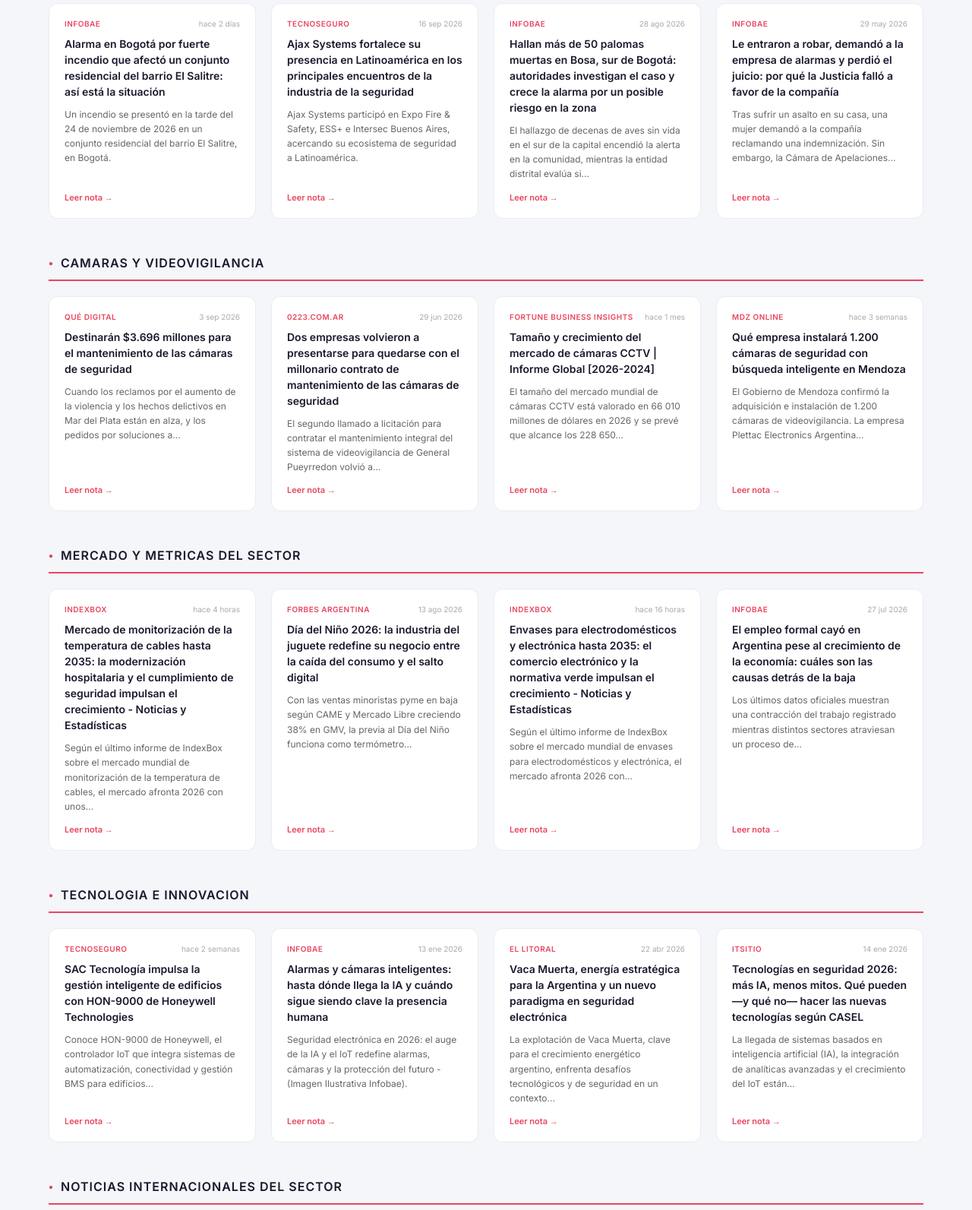
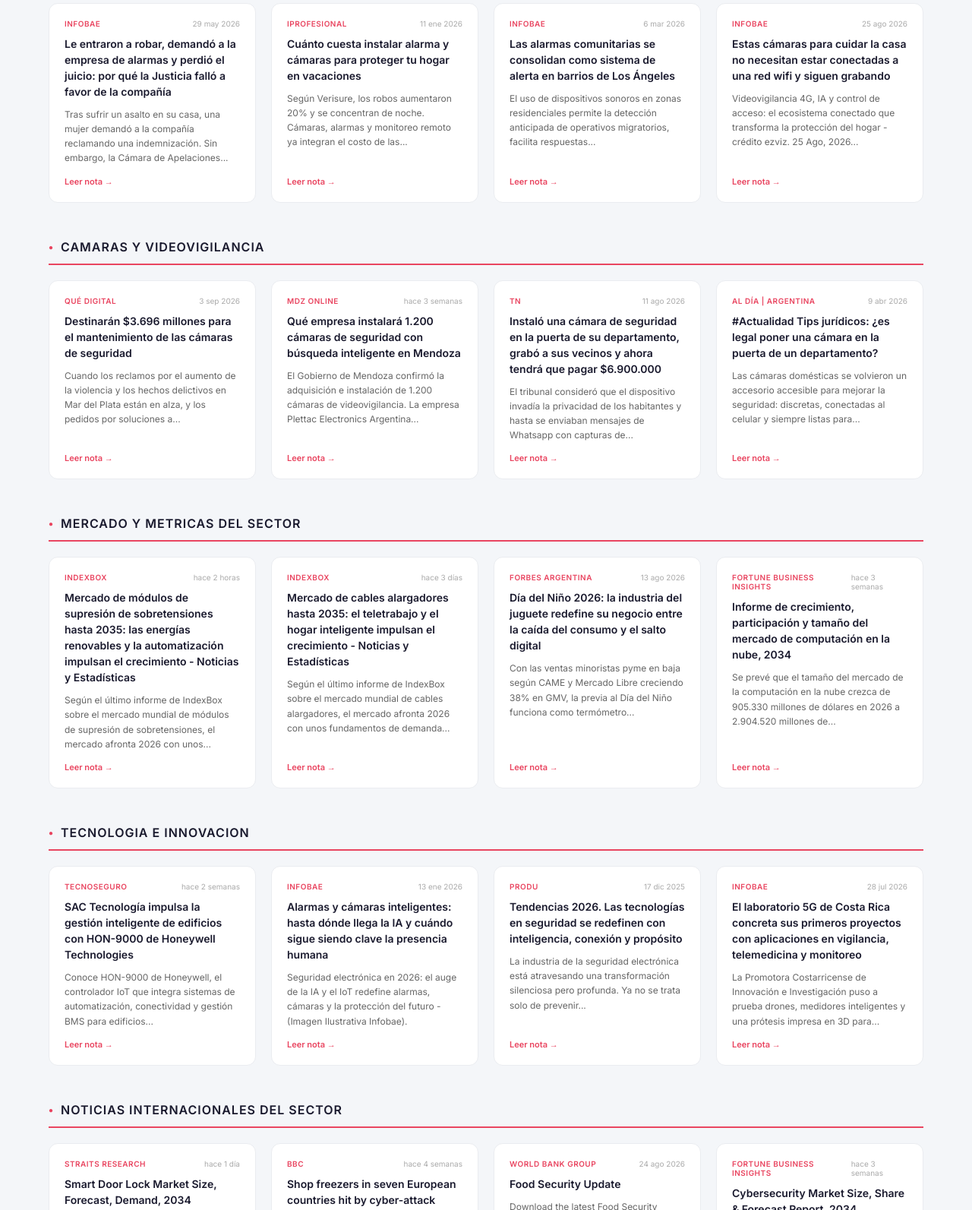
Before and after one commit to llainox-28/noticias-seguridad, a plain HTML site: page docs/index.html in a window 1280 px wide. Shown: the part 720-2313 px from the top of the page at 76% size. Drawn offline with Linux system fonts and the light colour scheme.

Commit message:
Noticias actualizadas

```diff
--- a/docs/index.html
+++ b/docs/index.html
@@ -198,7 +198,7 @@
   <p class="header-sub">Monitoreo · Alarmas · Cámaras · Mercado · Tecnología</p>
   <div class="header-date">
     <div class="dot-live"></div>
-    Actualizado el 27/11/2026 a las 19:43 hs
+    Actualizado el 28/11/2026 a las 18:34 hs
   </div>
 </div>
 
@@ -221,16 +221,6 @@
               <span class="leer-mas">Leer nota →</span>
             </a>
 
-            <a href="https://buenosaires.gob.ar/gcaba_historico/noticias/para-enfrentar-el-fenomeno-de-el-nino-la-ciudad-implementa-un-plan-de" target="_blank" class="card">
-              <div class="card-meta">
-                <span class="fuente">Buenos Aires Ciudad</span>
-                <span class="fecha-card">1 sep 2026</span>
-              </div>
-              <h3>Para enfrentar el fenómeno de “El Niño”, la Ciudad implementa un Plan de Acción con alertas, control y monitoreo en las 15 comunas</h3>
-              <p>La Ciudad implementó un plan de acción preventivo y de respuesta basado en alertas meteorológicas, monitoreo de zonas de riesgo y despliegue...</p>
-              <span class="leer-mas">Leer nota →</span>
-            </a>
-
             <a href="https://www.infobae.com/economia/2026/09/13/alerta-por-el-crecimiento-de-ciberataques-en-america-latina-el-antecedente-que-encendio-alarmas-y-que-pasa-en-la-argentina/" target="_blank" class="card">
               <div class="card-meta">
                 <span class="fuente">Infobae</span>
@@ -250,6 +240,16 @@
               <p>Verisure Argentina se posiciona como la alarma preferida por los argentinos. Sus modelos priorizan la prevención y el monitoreo profesional.</p>
               <span class="leer-mas">Leer nota →</span>
             </a>
+
+            <a href="https://www.iprofesional.com/actualidad/445532-cuanto-cuesta-instalar-alarma-y-camaras-para-proteger-tu-hogar-en-vacaciones" target="_blank" class="card">
+              <div class="card-meta">
+                <span class="fuente">iProfesional</span>
+                <span class="fecha-card">11 ene 2026</span>
+              </div>
+              <h3>Cuánto cuesta instalar alarma y cámaras para proteger tu hogar en vacaciones</h3>
+              <p>Según Verisure, los robos aumentaron 20% y se concentran de noche. Cámaras, alarmas y monitoreo remoto ya integran el costo de las...</p>
+              <span class="leer-mas">Leer nota →</span>
+            </a>
                 </div></div>
         <div class="seccion">
           <div class="seccion-header">
@@ -258,36 +258,6 @@
           </div>
           <div class="grid">
 
-            <a href="https://www.infobae.com/colombia/2026/11/24/alarma-en-bogota-por-fuerte-incendio-que-afecto-un-conjunto-residencial-del-barrio-el-salitre-asi-esta-la-situacion/" target="_blank" class="card">
-              <div class="card-meta">
-                <span class="fuente">Infobae</span>
-                <span class="fecha-card">hace 2 días</span>
-              </div>
-              <h3>Alarma en Bogotá por fuerte incendio que afectó un conjunto residencial del barrio El Salitre: así está la situación</h3>
-              <p>Un incendio se presentó en la tarde del 24 de noviembre de 2026 en un conjunto residencial del barrio El Salitre, en Bogotá.</p>
-              <span class="leer-mas">Leer nota →</span>
-            </a>
-
-            <a href="https://www.tecnoseguro.com/noticias/empresas/ajax-systems-seguridad-latinoamerica" target="_blank" class="card">
-              <div class="card-meta">
-                <span class="fuente">TECNOSeguro</span>
-                <span class="fecha-card">16 sep 2026</span>
-              </div>
-              <h3>Ajax Systems fortalece su presencia en Latinoamérica en los principales encuentros de la industria de la seguridad</h3>
-              <p>Ajax Systems participó en Expo Fire & Safety, ESS+ e Intersec Buenos Aires, acercando su ecosistema de seguridad a Latinoamérica.</p>
-              <span class="leer-mas">Leer nota →</span>
-            </a>
-
-            <a href="https://www.infobae.com/colombia/2026/08/29/hallan-mas-de-50-palomas-muertas-en-bosa-sur-de-bogota-autoridades-investigan-el-caso-y-crece-la-alarma-por-un-posible-riesgo-en-la-zona/" target="_blank" class="card">
-              <div class="card-meta">
-                <span class="fuente">Infobae</span>
-                <span class="fecha-card">28 ago 2026</span>
-              </div>
-              <h3>Hallan más de 50 palomas muertas en Bosa, sur de Bogotá: autoridades investigan el caso y crece la alarma por un posible riesgo en la zona</h3>
-              <p>El hallazgo de decenas de aves sin vida en el sur de la capital encendió la alerta en la comunidad, mientras la entidad distrital evalúa si...</p>
-              <span class="leer-mas">Leer nota →</span>
-            </a>
-
             <a href="https://www.infobae.com/judiciales/2026/05/29/le-entraron-a-robar-demando-a-la-empresa-de-alarmas-y-perdio-el-juicio-por-que-la-justicia-fallo-a-favor-de-la-compania/" target="_blank" class="card">
               <div class="card-meta">
                 <span class="fuente">Infobae</span>
@@ -295,6 +265,36 @@
               </div>
               <h3>Le entraron a robar, demandó a la empresa de alarmas y perdió el juicio: por qué la Justicia falló a favor de la compañía</h3>
               <p>Tras sufrir un asalto en su casa, una mujer demandó a la compañía reclamando una indemnización. Sin embargo, la Cámara de Apelaciones...</p>
+              <span class="leer-mas">Leer nota →</span>
+            </a>
+
+            <a href="https://www.iprofesional.com/actualidad/445532-cuanto-cuesta-instalar-alarma-y-camaras-para-proteger-tu-hogar-en-vacaciones" target="_blank" class="card">
+              <div class="card-meta">
+                <span class="fuente">iProfesional</span>
+                <span class="fecha-card">11 ene 2026</span>
+              </div>
+              <h3>Cuánto cuesta instalar alarma y cámaras para proteger tu hogar en vacaciones</h3>
+              <p>Según Verisure, los robos aumentaron 20% y se concentran de noche. Cámaras, alarmas y monitoreo remoto ya integran el costo de las...</p>
+              <span class="leer-mas">Leer nota →</span>
+            </a>
+
+            <a href="https://www.infobae.com/estados-unidos/2026/03/06/las-alarmas-comunitarias-se-consolidan-como-sistema-de-alerta-en-barrios-de-los-angeles/" target="_blank" class="card">
+              <div class="card-meta">
+                <span class="fuente">Infobae</span>
+                <span class="fecha-card">6 mar 2026</span>
+              </div>
+              <h3>Las alarmas comunitarias se consolidan como sistema de alerta en barrios de Los Ángeles</h3>
+              <p>El uso de dispositivos sonoros en zonas residenciales permite la detección anticipada de operativos migratorios, facilita respuestas...</p>
+              <span class="leer-mas">Leer nota →</span>
+            </a>
+
+            <a href="https://www.infobae.com/tecno/2026/08/25/estas-camaras-para-cuidar-la-casa-no-necesitan-estar-conectadas-a-una-red-wifi-y-siguen-grabando/" target="_blank" class="card">
+              <div class="card-meta">
+                <span class="fuente">Infobae</span>
+                <span class="fecha-card">25 ago 2026</span>
+              </div>
+              <h3>Estas cámaras para cuidar la casa no necesitan estar conectadas a una red wifi y siguen grabando</h3>
+              <p>Videovigilancia 4G, IA y control de acceso: el ecosistema conectado que transforma la protección del hogar - crédito ezviz. 25 Ago, 2026...</p>
               <span class="leer-mas">Leer nota →</span>
             </a>
                 </div></div>
@@ -315,26 +315,6 @@
               <span class="leer-mas">Leer nota →</span>
             </a>
 
-            <a href="https://www.0223.com.ar/nota/2026-6-29-20-10-0-dos-empresas-volvieron-a-presentarse-para-quedarse-con-el-millonario-contrato-de-mantenimiento-de-las-camaras-de-seguridad" target="_blank" class="card">
-              <div class="card-meta">
-                <span class="fuente">0223.com.ar</span>
-                <span class="fecha-card">29 jun 2026</span>
-              </div>
-              <h3>Dos empresas volvieron a presentarse para quedarse con el millonario contrato de mantenimiento de las cámaras de seguridad</h3>
-              <p>El segundo llamado a licitación para contratar el mantenimiento integral del sistema de videovigilancia de General Pueyrredon volvió a...</p>
-              <span class="leer-mas">Leer nota →</span>
-            </a>
-
-            <a href="https://www.fortunebusinessinsights.com/es/cctv-camera-market-107115" target="_blank" class="card">
-              <div class="card-meta">
-                <span class="fuente">Fortune Business Insights</span>
-                <span class="fecha-card">hace 1 mes</span>
-              </div>
-              <h3>Tamaño y crecimiento del mercado de cámaras CCTV | Informe Global [2026-2024]</h3>
-              <p>El tamaño del mercado mundial de cámaras CCTV está valorado en 66 010 millones de dólares en 2026 y se prevé que alcance los 228 650...</p>
-              <span class="leer-mas">Leer nota →</span>
-            </a>
-
             <a href="https://www.mdzol.com/politica/2026/11/5/que-empresa-instalara-1200-camaras-de-seguridad-con-busqueda-inteligente-en-mendoza-1993243.html" target="_blank" class="card">
               <div class="card-meta">
                 <span class="fuente">MDZ Online</span>
@@ -342,6 +322,26 @@
               </div>
               <h3>Qué empresa instalará 1.200 cámaras de seguridad con búsqueda inteligente en Mendoza</h3>
               <p>El Gobierno de Mendoza confirmó la adquisición e instalación de 1.200 cámaras de videovigilancia. La empresa Plettac Electronics Argentina...</p>
+              <span class="leer-mas">Leer nota →</span>
+            </a>
+
+            <a href="https://tn.com.ar/sociedad/2026/08/11/instalo-una-camara-de-seguridad-en-la-puerta-de-su-departamento-grabo-a-sus-vecinos-y-ahora-tendra-que-pagar-6900000/" target="_blank" class="card">
+              <div class="card-meta">
+                <span class="fuente">TN</span>
+                <span class="fecha-card">11 ago 2026</span>
+              </div>
+              <h3>Instaló una cámara de seguridad en la puerta de su departamento, grabó a sus vecinos y ahora tendrá que pagar $6.900.000</h3>
+              <p>El tribunal consideró que el dispositivo invadía la privacidad de los habitantes y hasta se enviaban mensajes de Whatsapp con capturas de...</p>
+              <span class="leer-mas">Leer nota →</span>
+            </a>
+
+            <a href="https://aldiaargentina.microjuris.com/2026/04/09/actualidad-tips-juridicos-es-legal-poner-una-camara-en-la-puerta-de-un-departamento/" target="_blank" class="card">
+              <div class="card-meta">
+                <span class="fuente">al día | argentina</span>
+                <span class="fecha-card">9 abr 2026</span>
+              </div>
+              <h3>#Actualidad Tips jurídicos: ¿es legal poner una cámara en la puerta de un departamento?</h3>
+              <p>Las cámaras domésticas se volvieron un accesorio accesible para mejorar la seguridad: discretas, conectadas al celular y siempre listas para...</p>
               <span class="leer-mas">Leer nota →</span>
             </a>
                 </div></div>
@@ -352,13 +352,23 @@
           </div>
           <div class="grid">
 
-            <a href="https://www.indexbox.io/es/blog/cable-temperature-monitoring-market-forecast-to-2035-growth-driven-by-hospital-infrastructure-modernization-and-safety-compliance/" target="_blank" class="card">
+            <a href="https://www.indexbox.io/es/blog/surge-suppression-modules-market-forecast-to-2035-driven-by-renewable-energy-and-automation-demand/" target="_blank" class="card">
               <div class="card-meta">
                 <span class="fuente">IndexBox</span>
-                <span class="fecha-card">hace 4 horas</span>
+                <span class="fecha-card">hace 2 horas</span>
               </div>
-              <h3>Mercado de monitorización de la temperatura de cables hasta 2035: la modernización hospitalaria y el cumplimiento de seguridad impulsan el crecimiento - Noticias y Estadísticas</h3>
-              <p>Según el último informe de IndexBox sobre el mercado mundial de monitorización de la temperatura de cables, el mercado afronta 2026 con unos...</p>
+              <h3>Mercado de módulos de supresión de sobretensiones hasta 2035: las energías renovables y la automatización impulsan el crecimiento - Noticias y Estadísticas</h3>
+              <p>Según el último informe de IndexBox sobre el mercado mundial de módulos de supresión de sobretensiones, el mercado afronta 2026 con unos...</p>
+              <span class="leer-mas">Leer nota →</span>
+            </a>
+
+            <a href="https://www.indexbox.io/es/blog/extension-cord-market-forecast-to-2035-demand-to-accelerate-as-home-office-and-smart-home-setups-proliferate/" target="_blank" class="card">
+              <div class="card-meta">
+                <span class="fuente">IndexBox</span>
+                <span class="fecha-card">hace 3 días</span>
+              </div>
+              <h3>Mercado de cables alargadores hasta 2035: el teletrabajo y el hogar inteligente impulsan el crecimiento - Noticias y Estadísticas</h3>
+              <p>Según el último informe de IndexBox sobre el mercado mundial de cables alargadores, el mercado afronta 2026 con unos fundamentos de demanda...</p>
               <span class="leer-mas">Leer nota →</span>
             </a>
 
@@ -372,23 +382,13 @@
               <span class="leer-mas">Leer nota →</span>
             </a>
 
-            <a href="https://www.indexbox.io/es/blog/household-and-electronics-packaging-market-forecast-to-2035-driven-by-e-commerce-and-sustainability-mandates/" target="_blank" class="card">
+            <a href="https://www.fortunebusinessinsights.com/es/cloud-computing-market-102697" target="_blank" class="card">
               <div class="card-meta">
-                <span class="fuente">IndexBox</span>
-                <span class="fecha-card">hace 16 horas</span>
+                <span class="fuente">Fortune Business Insights</span>
+                <span class="fecha-card">hace 3 semanas</span>
               </div>
-              <h3>Envases para electrodomésticos y electrónica hasta 2035: el comercio electrónico y la normativa verde impulsan el crecimiento - Noticias y Estadísticas</h3>
-              <p>Según el último informe de IndexBox sobre el mercado mundial de envases para electrodomésticos y electrónica, el mercado afronta 2026 con...</p>
-              <span class="leer-mas">Leer nota →</span>
-            </a>
-
-            <a href="https://www.infobae.com/economia/2026/07/27/el-empleo-formal-cayo-en-argentina-pese-al-crecimiento-de-la-economia-cuales-son-las-causas-detras-de-la-baja/" target="_blank" class="card">
-              <div class="card-meta">
-                <span class="fuente">Infobae</span>
-                <span class="fecha-card">27 jul 2026</span>
-              </div>
-              <h3>El empleo formal cayó en Argentina pese al crecimiento de la economía: cuáles son las causas detrás de la baja</h3>
-              <p>Los últimos datos oficiales muestran una contracción del trabajo registrado mientras distintos sectores atraviesan un proceso de...</p>
+              <h3>Informe de crecimiento, participación y tamaño del mercado de computación en la nube, 2034</h3>
+              <p>Se prevé que el tamaño del mercado de la computación en la nube crezca de 905.330 millones de dólares en 2026 a 2.904.520 millones de...</p>
               <span class="leer-mas">Leer nota →</span>
             </a>
                 </div></div>
@@ -419,23 +419,23 @@
               <span class="leer-mas">Leer nota →</span>
             </a>
 
-            <a href="https://www.ellitoral.com/opinion/tecnologia-seguridad-energia-infraestructura-industrializacion-modernizacion-petroleo-gas-combustibles-hidrocarburos-planificacion_0_7HFh8JoUGd.html" target="_blank" class="card">
+            <a href="https://www.produ.com/tecnologia/noticias/tendencias-2026-las-tecnologias-en-seguridad-se-redefinen-con-inteligencia-conexion-y-proposito/" target="_blank" class="card">
               <div class="card-meta">
-                <span class="fuente">El Litoral</span>
-                <span class="fecha-card">22 abr 2026</span>
+                <span class="fuente">produ</span>
+                <span class="fecha-card">17 dic 2025</span>
               </div>
-              <h3>Vaca Muerta, energía estratégica para la Argentina y un nuevo paradigma en seguridad electrónica</h3>
-              <p>La explotación de Vaca Muerta, clave para el crecimiento energético argentino, enfrenta desafíos tecnológicos y de seguridad en un contexto...</p>
+              <h3>Tendencias 2026. Las tecnologías en seguridad se redefinen con inteligencia, conexión y propósito</h3>
+              <p>La industria de la seguridad electrónica está atravesando una transformación silenciosa pero profunda. Ya no se trata solo de prevenir...</p>
               <span class="leer-mas">Leer nota →</span>
             </a>
 
-            <a href="https://www.itsitio.com/ar/seguridad/tecnologias-en-seguridad-2026-mas-ia-menos-mitos-que-pueden-y-que-no-hacer-las-nuevas-tecnologias-segun-casel/" target="_blank" class="card">
+            <a href="https://www.infobae.com/costa-rica/2026/07/28/el-laboratorio-5g-de-costa-rica-concreta-sus-primeros-proyectos-con-aplicaciones-en-vigilancia-telemedicina-y-monitoreo/" target="_blank" class="card">
               <div class="card-meta">
-                <span class="fuente">ITSitio</span>
-                <span class="fecha-card">14 ene 2026</span>
+                <span class="fuente">Infobae</span>
+                <span class="fecha-card">28 jul 2026</span>
               </div>
-              <h3>Tecnologías en seguridad 2026: más IA, menos mitos. Qué pueden —y qué no— hacer las nuevas tecnologías según CASEL</h3>
-              <p>La llegada de sistemas basados en inteligencia artificial (IA), la integración de analíticas avanzadas y el crecimiento del IoT están...</p>
+              <h3>El laboratorio 5G de Costa Rica concreta sus primeros proyectos con aplicaciones en vigilancia, telemedicina y monitoreo</h3>
+              <p>La Promotora Costarricense de Innovación e Investigación puso a prueba drones, medidores inteligentes y una prótesis impresa en 3D para...</p>
               <span class="leer-mas">Leer nota →</span>
             </a>
                 </div></div>
@@ -449,10 +449,20 @@
             <a href="https://straitsresearch.com/report/smart-door-lock-market" target="_blank" class="card">
               <div class="card-meta">
                 <span class="fuente">Straits Research</span>
-                <span class="fecha-card">hace 9 horas</span>
+                <span class="fecha-card">hace 1 día</span>
               </div>
               <h3>Smart Door Lock Market Size, Forecast, Demand, 2034</h3>
               <p>The smart door lock market is projected to grow from $4.08 billion in 2026 to $17.41 billion by 2034, at a CAGR of 19.90% during the...</p>
+              <span class="leer-mas">Leer nota →</span>
+            </a>
+
+            <a href="https://www.bbc.com/news/articles/cq1kd1nee80eo" target="_blank" class="card">
+              <div class="card-meta">
+                <span class="fuente">BBC</span>
+                <span class="fecha-card">hace 4 semanas</span>
+              </div>
+              <h3>Shop freezers in seven European countries hit by cyber-attack</h3>
+              <p>The temperature of freezers in several shops across Europe reportedly rose to as high as 50C.</p>
               <span class="leer-mas">Leer nota →</span>
             </a>
 
@@ -466,23 +476,13 @@
               <span class="leer-mas">Leer nota →</span>
             </a>
 
-            <a href="https://www.bbc.com/news/articles/cw62jje658dlo" target="_blank" class="card">
+            <a href="https://www.fortunebusinessinsights.com/industry-reports/cyber-security-market-101165" target="_blank" class="card">
               <div class="card-meta">
-                <span class="fuente">BBC</span>
-                <span class="fecha-card">26 sep 2026</span>
-              </div>
-              <h3>OpenAI bots meddled with US government agencies, including SEC and Census</h3>
-              <p>However, it noted that information that its bots accessed from the SEC, which regulates the US stock market and protects investors,...</p>
-              <span class="leer-mas">Leer nota →</span>
-            </a>
-
-            <a href="https://www.bbc.co.uk/news/articles/cq1kd1nee80eo" target="_blank" class="card">
-              <div class="card-meta">
-                <span class="fuente">BBC</span>
+                <span class="fuente">Fortune Business Insights</span>
                 <span class="fecha-card">hace 3 semanas</span>
               </div>
-              <h3>Shop freezers in seven European countries hit by cyber-attack</h3>
-              <p>The temperature of freezers in several shops across Europe reportedly rose to as high as 50C.</p>
+              <h3>Cybersecurity Market Size, Share & Forecast Report, 2034</h3>
+              <p>The global cybersecurity market size is projected to grow from $248.28 billion in 2026 to $699.39 billion by 2034, at a CAGR of 13.8% during...</p>
               <span class="leer-mas">Leer nota →</span>
             </a>
                 </div></div>
```
